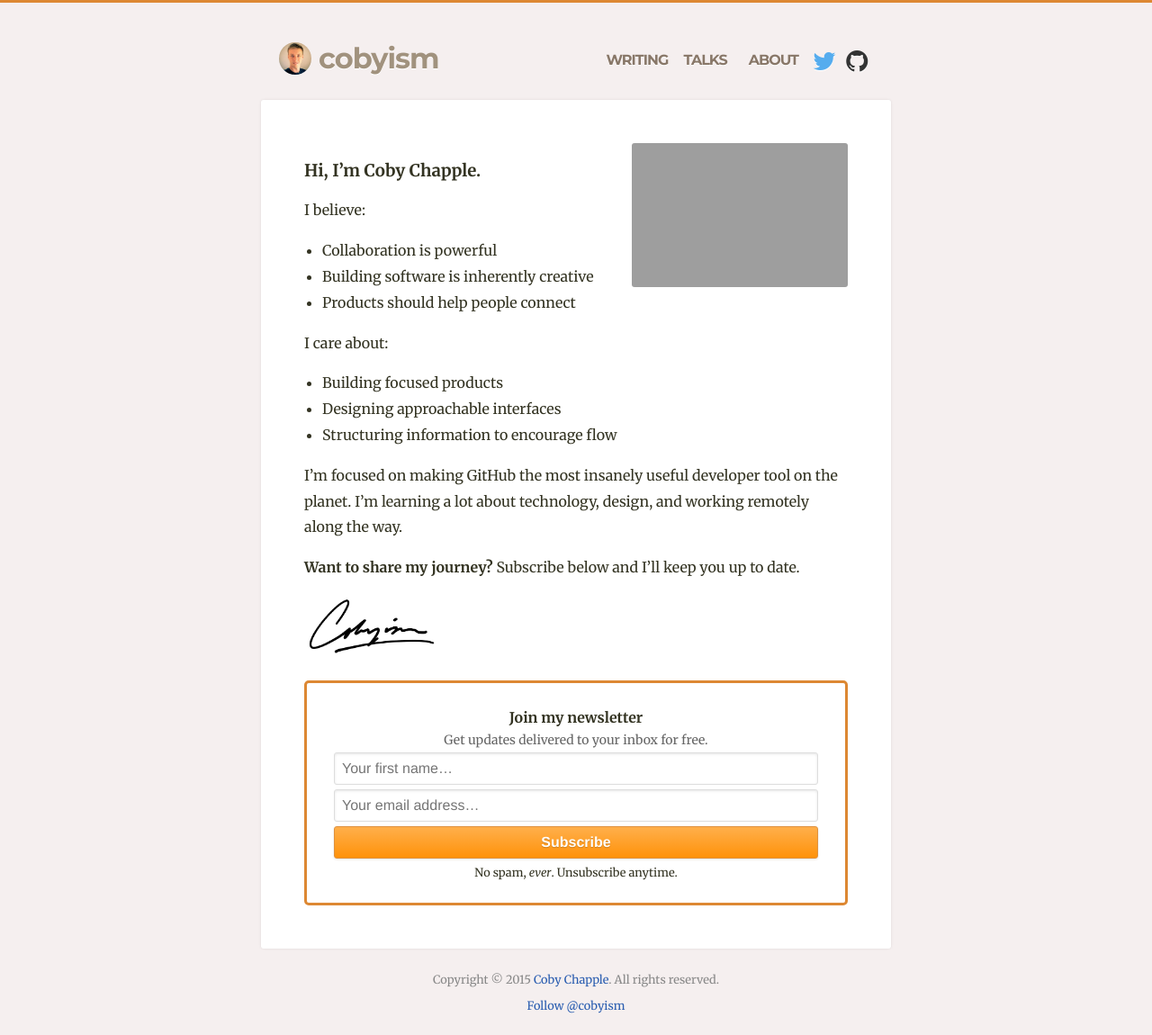
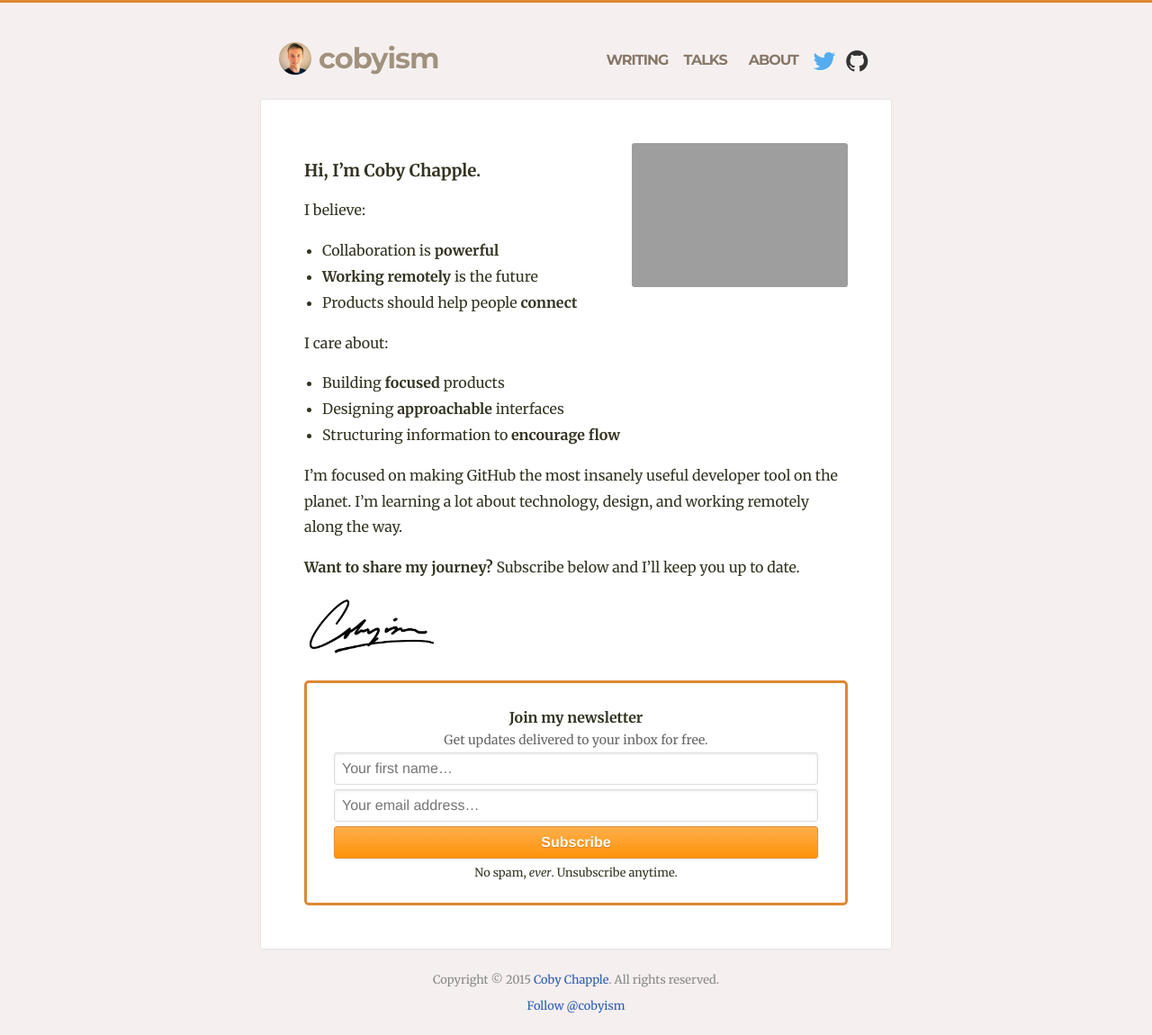
Before and after one commit to cobyism/archived-cobyism.github.io, a Jekyll site: the page built from index.md, in a window 1280 px wide. Shown: the whole page at 90% size. Built offline with Jekyll 4.4.1, drawn with Linux system fonts in a browser that asks for light colours; nearby versions of some CDN libraries; comment, search, counter and statistics services are not loaded; grey boxes are pictures that could not be loaded.

Commit message:
homepage wording tweaks

```diff
--- a/index.md
+++ b/index.md
@@ -9,15 +9,15 @@ title: Home
 
 I believe:
 
-- Collaboration is powerful
-- Building software is inherently creative
-- Products should help people connect
+- Collaboration is **powerful**
+- **Working remotely** is the future
+- Products should help people **connect**
 
 I care about:
 
-- Building focused products
-- Designing approachable interfaces
-- Structuring information to encourage flow
+- Building **focused** products
+- Designing **approachable** interfaces
+- Structuring information to **encourage flow**
 
 I’m focused on making GitHub the most insanely useful developer tool on the planet. I’m learning a lot about technology, design, and working remotely along the way.
 
```
